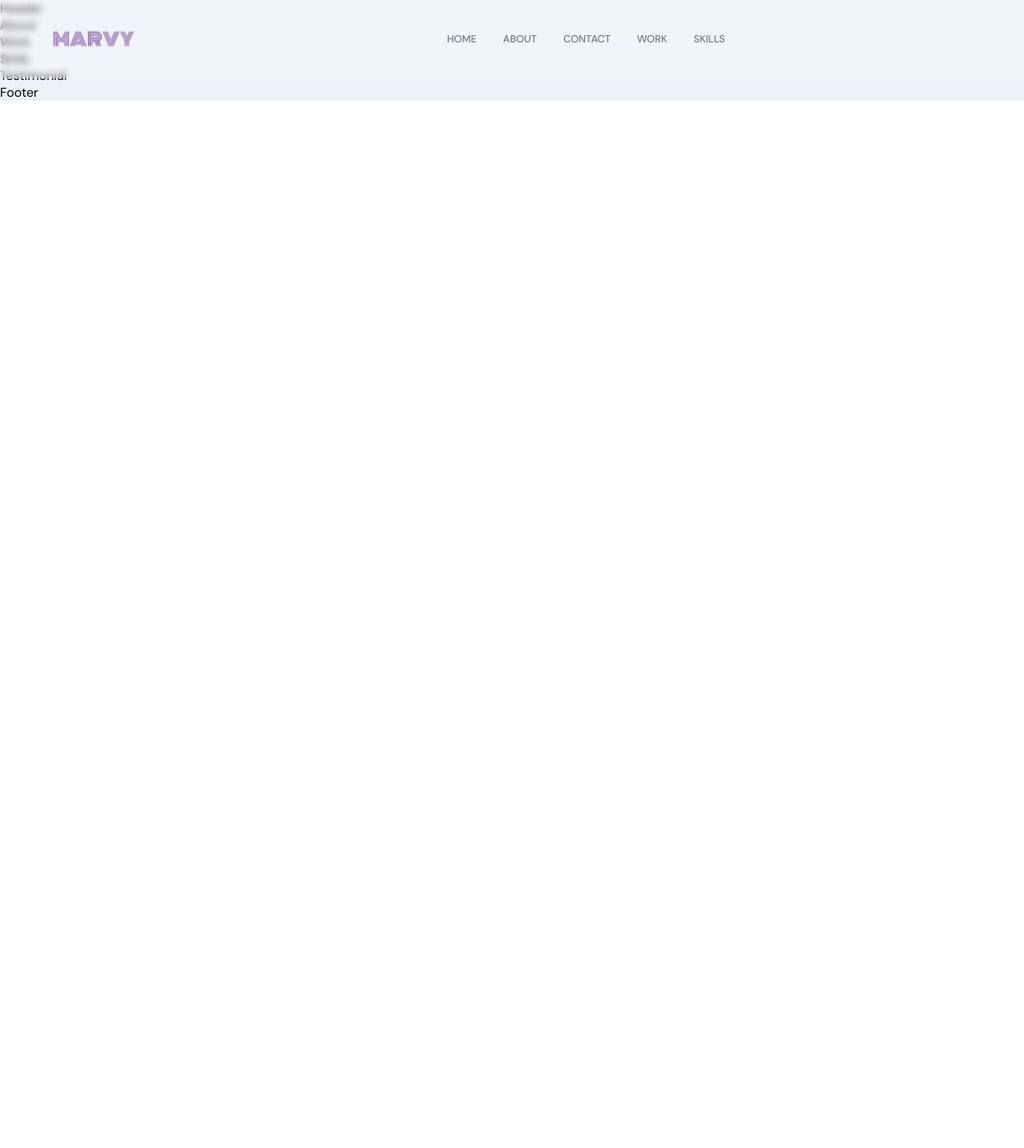
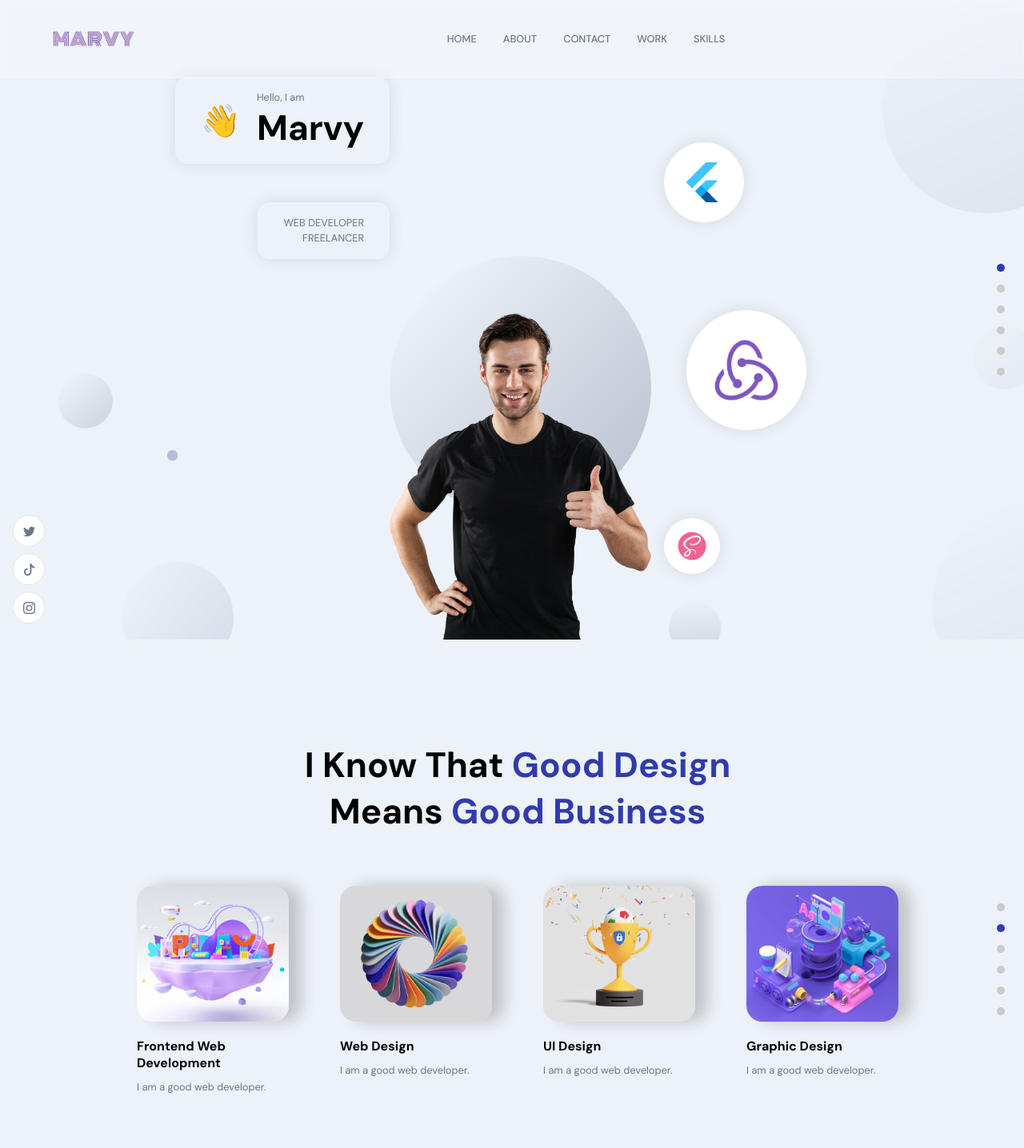
Before and after one commit to justmarvee102/marvy_porfolio, a React (Create React App) app: page / in a window 1280 px wide. Shown: the top 1436 px of the page at 80% size. Before the commit the page ends 800 px from the top, so only its background shows below. Built offline with nearby package versions, Linux system fonts and the light colour scheme.

Commit message:
Adding code for my header and about sections

```diff
--- /dev/null
+++ b/src/components/NavigationDots.jsx
@@ -0,0 +1,20 @@
+import React from 'react';
+
+const NavigationDots = ({ active }) => {
+  return (
+    <div className="app__navigation">
+      {['home', 'about', 'contact', 'work', 'testimonials', 'skills'].map(
+        (item, index) => (
+          <a
+            href={`#${item}`}
+            key={item + index}
+            className="app__navigation-dot"
+            style={active === item ? { backgroundColor: '#313BAC' } : {}}
+          />
+        )
+      )}
+    </div>
+  );
+};
+
+export default NavigationDots;
--- /dev/null
+++ b/src/components/SocialMedia.jsx
@@ -0,0 +1,21 @@
+import React from 'react';
+import { BsTwitter, BsInstagram } from 'react-icons/bs';
+import { BsTiktok } from 'react-icons/bs';
+
+const SocialMedia = () => {
+  return (
+    <div className="app__social">
+      <div>
+        <BsTwitter />
+      </div>
+      <div>
+        <BsTiktok />
+      </div>
+      <div>
+        <BsInstagram />
+      </div>
+    </div>
+  );
+};
+
+export default SocialMedia;
--- a/src/components/index.js
+++ b/src/components/index.js
@@ -1 +1,3 @@
 export { default as Navbar } from './Navbar/Navbar';
+export { default as NavigationDots } from './NavigationDots';
+export { default as SocialMedia } from './SocialMedia';
--- a/src/container/About/About.jsx
+++ b/src/container/About/About.jsx
@@ -1,9 +1,64 @@
-import React from 'react';
+import React, { useState, useEffect } from 'react';
+import { motion } from 'framer-motion';
+
+import { AppWrap } from '../../wrapper';
+
+import { images } from '../../constants';
 
 import './About.scss';
 
+const abouts = [
+  {
+    title: 'Frontend Web Development',
+    description: 'I am a good web developer.',
+    imgUrl: images.about01,
+  },
+  {
+    title: 'Web Design',
+    description: 'I am a good web developer.',
+    imgUrl: images.about02,
+  },
+  {
+    title: 'UI Design',
+    description: 'I am a good web developer.',
+    imgUrl: images.about03,
+  },
+  {
+    title: 'Graphic Design',
+    description: 'I am a good web developer.',
+    imgUrl: images.about04,
+  },
+];
+
 const About = () => {
-  return <div>About</div>;
+  return (
+    <>
+      <h2 className="head-text">
+        I Know that <span>Good Design</span> <br /> means{' '}
+        <span>Good Business</span>
+      </h2>
+
+      <div className="app__profiles">
+        {abouts.map((about, index) => (
+          <motion.div
+            whileInView={{ opacity: 1 }}
+            whileHover={{ scale: 1.1 }}
+            transition={{ duration: 0.5, type: 'tween' }}
+            className="app__profile-item"
+            key={about.title + index}
+          >
+            <img src={about.imgUrl} alt={about.title} />
+            <h2 className="bold-text" style={{ marginTop: 20 }}>
+              {about.title}
+            </h2>
+            <p className="p-text" style={{ marginTop: 10 }}>
+              {about.description}
+            </p>
+          </motion.div>
+        ))}
+      </div>
+    </>
+  );
 };
 
-export default About;
+export default AppWrap(About, 'about');
--- a/src/container/About/About.scss
+++ b/src/container/About/About.scss
@@ -0,0 +1,40 @@
+.app__about {
+  flex: 1;
+  width: 100%;
+  flex-direction: column;
+}
+
+.app__profiles {
+  display: flex;
+  justify-content: center;
+  align-items: flex-start;
+  flex-wrap: wrap;
+  margin-top: 2rem;
+}
+
+.app__profile-item {
+  width: 190px;
+  display: flex;
+  justify-content: flex-start;
+  align-items: flex-start;
+  flex-direction: column;
+  margin: 2rem;
+
+  img {
+    width: 100%;
+    border-radius: 20px;
+    height: 170px;
+    object-fit: cover;
+    cursor: pointer;
+    box-shadow: 15px 0 20px rgba(0, 0, 0, 0.2);
+  }
+
+  @media screen and (min-width: 2000px) {
+    width: 370px;
+    margin: 2rem 4rem;
+
+    img {
+      height: 320px;
+    }
+  }
+}
--- a/src/container/Header/Header.jsx
+++ b/src/container/Header/Header.jsx
@@ -1,9 +1,80 @@
 import React from 'react';
+
+import { motion } from 'framer-motion';
+
+import { AppWrap } from '../../wrapper';
+
+import { images } from '../../constants';
 
 import './Header.scss';
 
-const Header = () => {
-  return <div>Header</div>;
+const scaleVariants = {
+  whileInView: {
+    scale: [0, 1],
+    opacity: [0, 1],
+    transition: {
+      duration: 1,
+      ease: 'easeInOut',
+    },
+  },
+  whileHover: {
+    scale: [1.1],
+  },
 };
 
-export default Header;
+const Header = () => {
+  return (
+    <div className="app__header app__flex">
+      <motion.div
+        whileInView={{ x: [-100, 0], opacity: [0, 1] }}
+        transition={{ duration: 0.5 }}
+        className="app__header-info"
+      >
+        <div className="app__header-badge">
+          <div className="badge-cmp app__flex">
+            <span> 👋 </span>
+            <div style={{ marginLeft: 20 }}>
+              <p className="p-text">Hello, I am</p>
+              <h1 className="head-text">Marvy</h1>
+            </div>
+          </div>
+
+          <div className="tag-cmp app__flex">
+            <p className="p-text">Web Developer</p>
+            <p className="p-text">Freelancer</p>
+          </div>
+        </div>
+      </motion.div>
+
+      <motion.div
+        whileInView={{ opacity: [0, 1] }}
+        transition={{ duration: 0.5, delayChildren: 0.5 }}
+        className="app__header-img"
+      >
+        <img src={images.profile} alt="profile-bg" />
+        <motion.img
+          whileInView={{ opacity: [0, 1] }}
+          transition={{ duration: 1, ease: 'easeInOut' }}
+          src={images.circle}
+          alt="profile_circle"
+          className="overlay_circle"
+        />
+      </motion.div>
+
+      <motion.div
+        variant={scaleVariants}
+        whileInView={scaleVariants.whileInView}
+        whileHover={scaleVariants.whileHover}
+        className="app__header-circles"
+      >
+        {[images.flutter, images.redux, images.sass].map((circle, index) => (
+          <div className="circle-cmp app__flex" key={`circle-${index}`}>
+            <img src={circle} alt="circle" />
+          </div>
+        ))}
+      </motion.div>
+    </div>
+  );
+};
+
+export default AppWrap(Header, 'home');
--- a/src/container/Header/Header.scss
+++ b/src/container/Header/Header.scss
@@ -0,0 +1,191 @@
+#home {
+  position: relative;
+  background: url(../../assets/bgIMG.png);
+  background-size: cover;
+  background-repeat: repeat;
+  background-position: center;
+
+  .app__wrapper {
+    padding: 0;
+
+    .copyright {
+      display: none;
+    }
+  }
+}
+
+.app__header {
+  flex: 1;
+  width: 80%;
+  height: 90%;
+  flex-direction: row;
+
+  padding: 6rem 2rem 0;
+
+  @media screen and (min-width: 2000px) {
+    padding-top: 8rem;
+  }
+
+  @media screen and (max-width: 1200px) {
+    flex-direction: column;
+  }
+
+  @media screen and (max-width: 450px) {
+    padding-top: 6rem 1rem 2rem;
+  }
+}
+
+.app__header-info {
+  flex: 0.65;
+  display: flex;
+  flex-direction: column;
+  justify-content: flex-start;
+  align-items: flex-start;
+  height: 100%;
+
+  @media screen and (max-width: 2000px) {
+    width: 100%;
+    margin-right: 0rem;
+  }
+}
+
+.app__header-badge {
+  width: 100%;
+  display: flex;
+  justify-content: flex-end;
+  align-items: flex-end;
+  flex-direction: column;
+
+  .badge-cmp,
+  .tag-cmp {
+    padding: 1rem 2rem;
+    border: var(--white-color);
+    border-radius: 15px;
+    flex-direction: row;
+    width: auto;
+
+    box-shadow: 0 0 20px rgba(0, 0, 0, 0.1);
+  }
+
+  .tag-cmp {
+    flex-direction: column;
+    margin-top: 3rem;
+
+    p {
+      width: 100%;
+      text-transform: uppercase;
+      text-align: right;
+    }
+  }
+
+  span {
+    font-size: 2.5rem;
+
+    @media screen and (min-width: 2000px) {
+      font-size: 5rem;
+    }
+  }
+
+  @media screen and (max-width: 1200px) {
+    justify-content: flex-start;
+    align-items: flex-start;
+  }
+}
+
+.app__header-circles {
+  flex: 0.75;
+  display: flex;
+  flex-direction: column;
+  justify-content: space-evenly;
+  align-items: flex-start;
+  height: 100%;
+  margin-left: 1rem;
+  div {
+    width: 100px;
+    height: 100px;
+    border-radius: 50%;
+
+    background: var(--white-color);
+    box-shadow: 0 0 20px rgba(0, 0, 0, 0.1);
+
+    img {
+      width: 60%;
+      height: 60%;
+      cursor: pointer;
+    }
+  }
+
+  div:nth-child(1) {
+    width: 100px;
+    height: 100px;
+  }
+
+  div:nth-child(2) {
+    margin: 1.75rem;
+    width: 150px;
+    height: 150px;
+  }
+
+  div:nth-child(3) {
+    width: 70px;
+    height: 70px;
+  }
+
+  @media screen and (min-width: 2000px) {
+    div:nth-child(1) {
+      width: 400px;
+      height: 400px;
+    }
+
+    div:nth-child(2) {
+      width: 170px;
+      height: 170px;
+    }
+
+    div:nth-child(3) {
+      width: 200px;
+      height: 200px;
+    }
+  }
+
+  @media screen and (max-width: 1200px) {
+    width: 100%;
+    flex-direction: row;
+    flex-wrap: wrap;
+    margin-left: 0;
+
+    div {
+      margin: 1rem;
+    }
+  }
+}
+
+.app__header-img {
+  flex: 1;
+  height: 100%;
+
+  display: flex;
+  justify-content: flex-end;
+  align-items: flex-end;
+  position: relative;
+
+  img {
+    width: 100%;
+    object-fit: contain;
+    z-index: 1;
+  }
+
+  .overlay_circle {
+    position: absolute;
+    left: 0;
+    right: 0;
+    bottom: 0;
+    z-index: 0;
+    width: 100%;
+    height: 90%;
+  }
+
+  @media screen and (max-width: 1200px) {
+    margin: 2rem 0;
+  }
+}
--- /dev/null
+++ b/src/wrapper/AppWrap.js
@@ -0,0 +1,23 @@
+import React from 'react';
+import { NavigationDots, SocialMedia } from '../components';
+
+const AppWrap = (Component, idName, classNames) =>
+  function HOC() {
+    return (
+      <div id={idName} className={`app__container ${classNames}`}>
+        <SocialMedia />
+
+        <div className="app__wrapper app__flex">
+          <Component />
+
+          <div className="copyright">
+            <p className="p-text">© 2024 MARVY</p>
+            <p className="p-text">All rights reserved</p>
+          </div>
+        </div>
+        <NavigationDots active={idName} />
+      </div>
+    );
+  };
+
+export default AppWrap;
--- /dev/null
+++ b/src/wrapper/index.js
@@ -0,0 +1 @@
+export { default as AppWrap } from './AppWrap';
```
Also changed, not shown: src/assets/logo.png.
